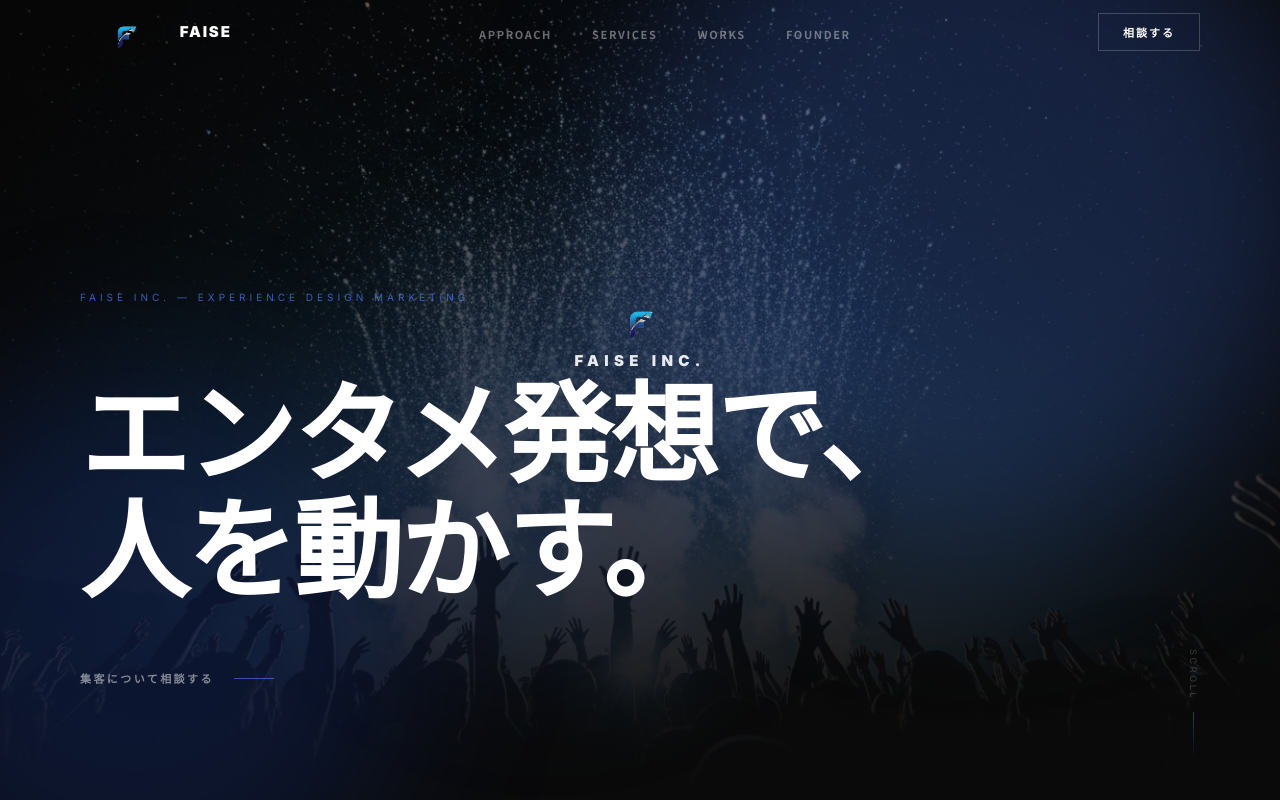
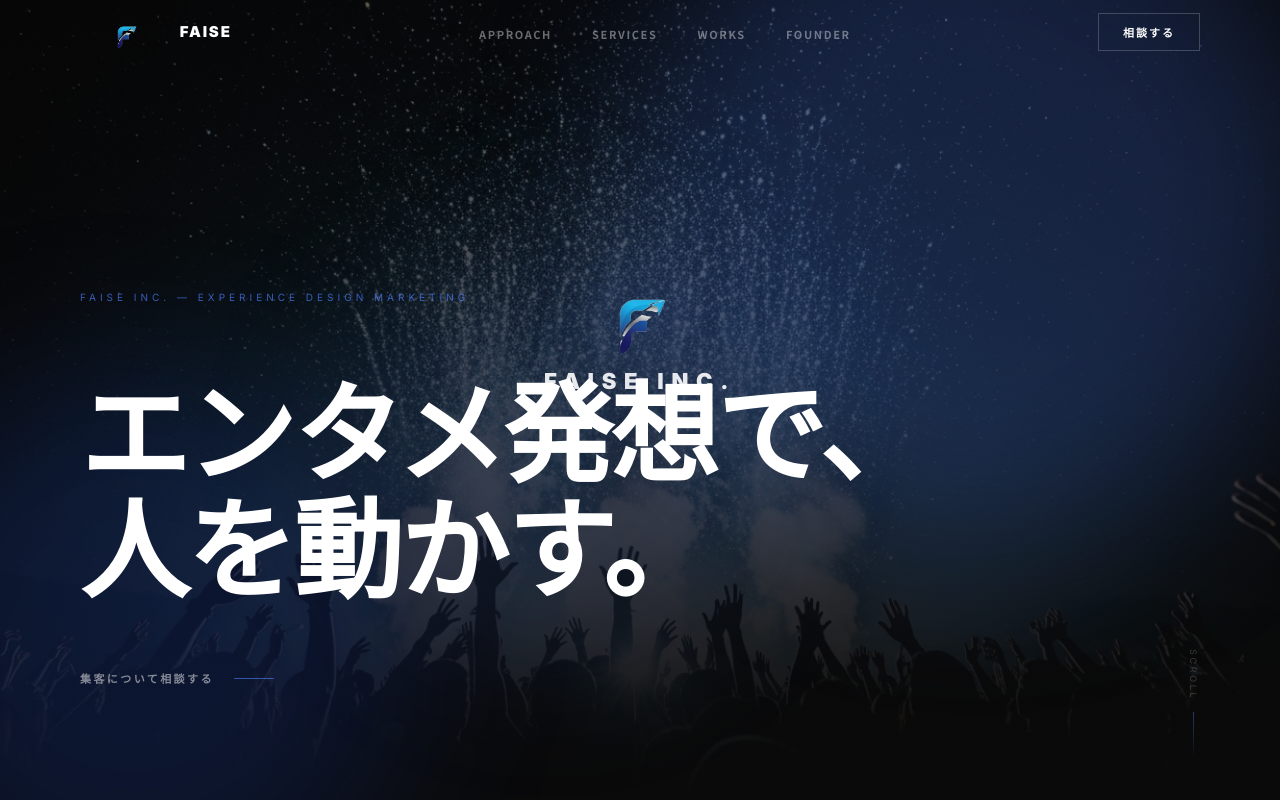
Before and after one commit to fukunaga-faise/faise-lp, a Next.js app: page / in a window 1280 px wide. Shown: the top 800 px of the page. Built offline with nearby package versions, Linux system fonts and the light colour scheme.

Commit message:
Enlarge hero logo size

```diff
--- a/src/components/Hero.tsx
+++ b/src/components/Hero.tsx
@@ -70,9 +70,9 @@ export default function Hero() {
             <img
               src="/logo-fmark.png"
               alt="Faise"
-              className="w-20 md:w-28 h-auto drop-shadow-[0_0_30px_rgba(77,127,255,0.5)]"
+              className="w-40 md:w-56 h-auto drop-shadow-[0_0_40px_rgba(77,127,255,0.6)]"
             />
-            <span className="font-inter font-black tracking-[0.35em] text-white/90 text-[13px] md:text-[15px] uppercase">
+            <span className="font-inter font-black tracking-[0.35em] text-white/90 text-[18px] md:text-[22px] uppercase">
               Faise Inc.
             </span>
           </motion.div>
```
